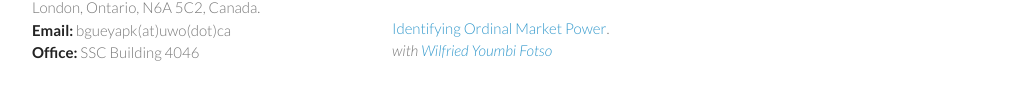
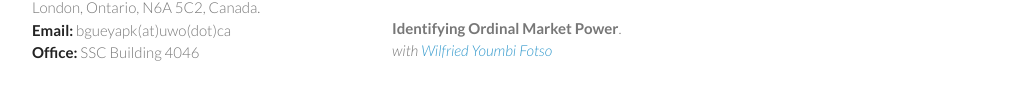
Before and after one commit to BriceGueyap/BriceGueyap.github.io, a plain HTML site: page research.html in a window 1280 px wide. Shown: the part 696-796 px from the top of the page, without its empty margins (128-1137 px from the left). Drawn offline with Linux system fonts and the light colour scheme.

Commit message:
Update research.html

```diff
--- a/research.html
+++ b/research.html
@@ -242,7 +242,7 @@ sample shift invisible to standard balance checks.
 		</div></p>
 
 <p style="margin:0;" }>
-		<p> <a>Identifying Ordinal Market Power</a>.
+		<p> <b>Identifying Ordinal Market Power</b>.
 		<br><em> with <a href="https://sites.google.com/view/wilfried-youmbi-fotso" target="_blank" rel="noopener noreferrer">
 				Wilfried Youmbi Fotso</a></em>
 
```
